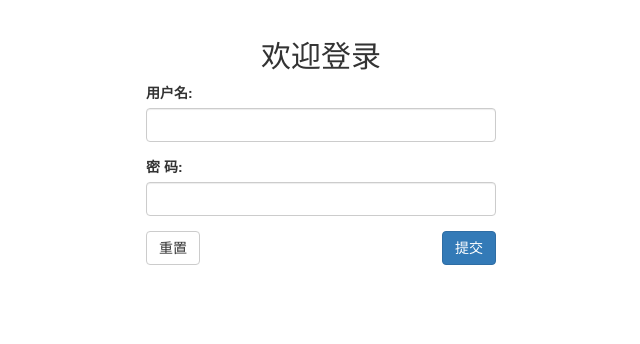
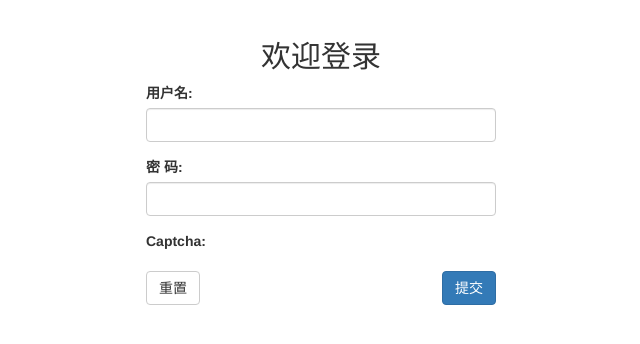
Before and after one commit to Zsantapala/Zsanta_blog, a Django app: page /login/ in a window 1280 px wide. Shown: the part 52-396 px from the top of the page, without its empty margins (319-959 px from the left). Run offline with Django 3.2, Linux system fonts and the light colour scheme; some libraries are stand-ins or nearby versions.

Commit message:
add captcha

```diff
--- a/Zsanta_blog/settings.py
+++ b/Zsanta_blog/settings.py
@@ -29,11 +29,12 @@
 
 
 # Application definition
+'''
 NOTEBOOK_ARGUMENTS = [
     '--ip', '127.0.0.1',
     '--port', '9001',
 ]
-
+'''
 INSTALLED_APPS = [
     'django.contrib.admin',
     'django.contrib.auth',
@@ -43,7 +44,7 @@
     'django.contrib.staticfiles',
     'blog',
     'captcha',
-    'django_extensions',
+    #'django_extensions',
 ]
 MIDDLEWARE = [
     'django.middleware.security.SecurityMiddleware',
--- a/Zsanta_blog/urls.py
+++ b/Zsanta_blog/urls.py
@@ -19,4 +19,5 @@
 urlpatterns = [
     path('admin/', admin.site.urls),
     path('', include('blog.urls')),
+    path('captcha', include('captcha.urls')),
 ]
--- a/blog/forms.py
+++ b/blog/forms.py
@@ -3,7 +3,7 @@
 class UserForm(forms.Form):
     username = forms.CharField(label='用户名', max_length=128, widget=forms.TextInput(attrs={'class': 'form-control'}))
     password = forms.CharField(label='密  码', max_length=256, widget=forms.PasswordInput(attrs={'class': 'form-control'}))
-    #captcha = CaptchaField(label='验证码')
+    captcha = CaptchaField(label='验证码')
 
 class ArticleForm(forms.Form):
     headline = forms.CharField(label='标题', max_length=128, widget=forms.TextInput)
--- a/blog/templates/blog/HTML/base.html
+++ b/blog/templates/blog/HTML/base.html
@@ -52,7 +52,7 @@
           </li>
           {% else %}
         <li><a href="{% url 'login' %}">登录</a></li>
-        <li><a href=#>注册</a></li>
+        <li><a href=# onclick="dismessage()">注册</a></li>
           {% endif %}
       </ul>
 
--- a/blog/templates/blog/HTML/login.html
+++ b/blog/templates/blog/HTML/login.html
@@ -23,6 +23,7 @@
                   <div class="form-group">
                       {{ login_form.captcha.errors }}
                       {{ login_form.captcha.label_tag }}
+                      {{ login_form.captcha }}
                   </div>
                   <button type="reset" class="btn btn-default pull-left">重置</button>
                   <button type="submit" class="btn btn-primary pull-right">提交</button>
```
Also changed, not shown: README.md, 1 other file.
